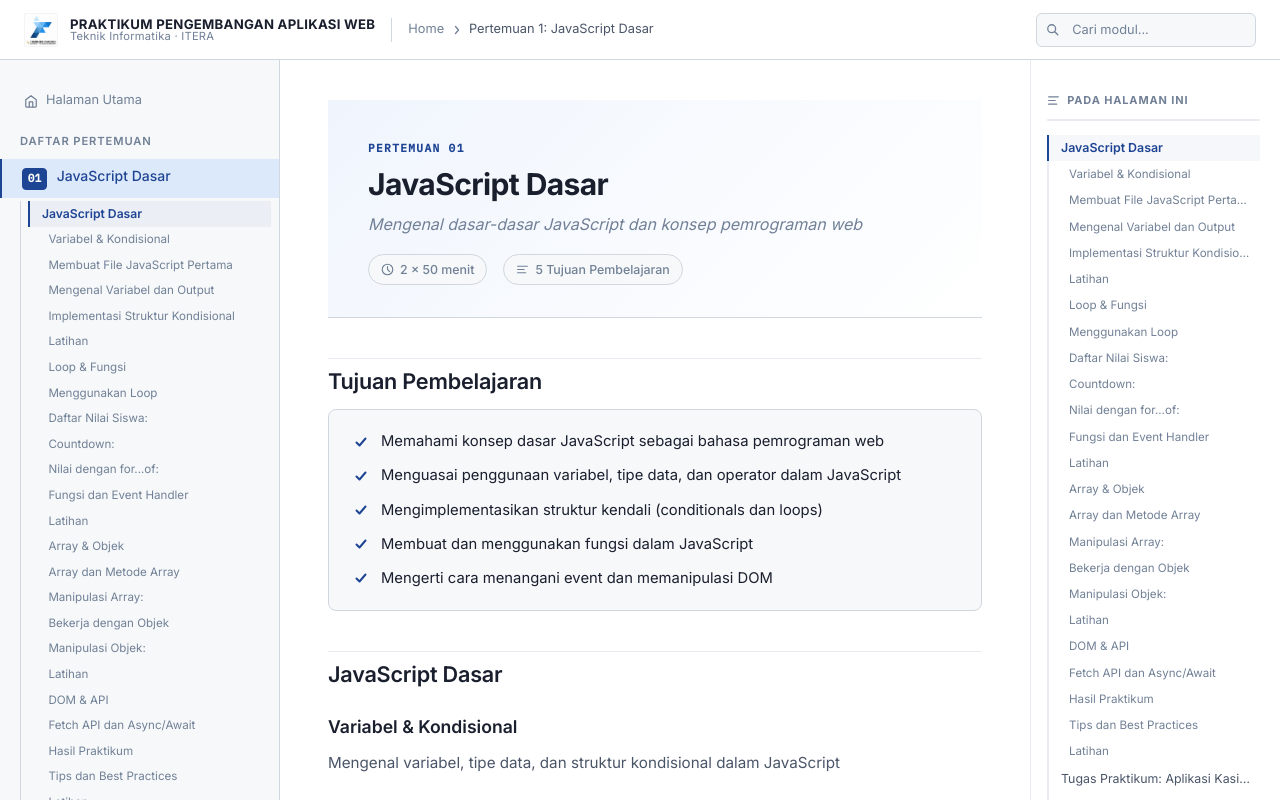
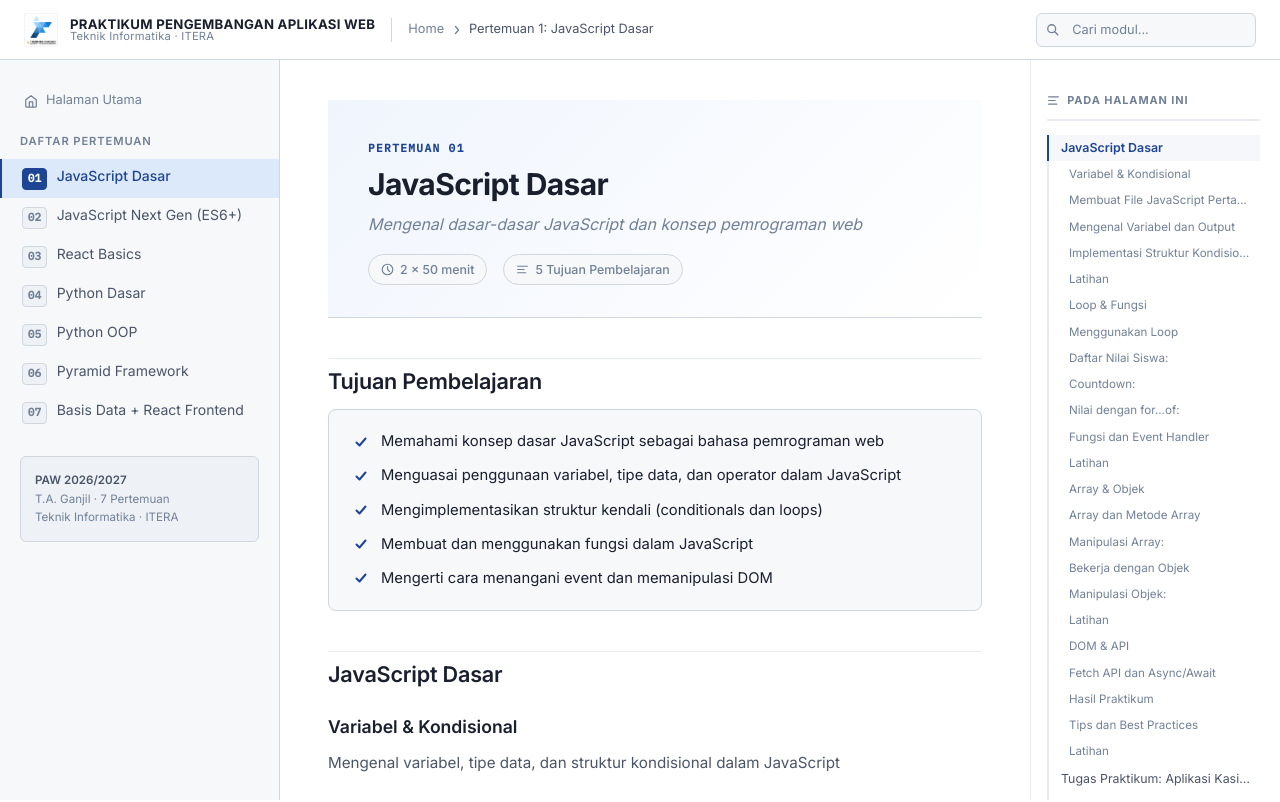
Before and after one commit to Dakim777/MODUL-PRAKTIKUM-PAW-2026-2027-TA.Ganjil, a Next.js app: page /pertemuan/1 in a window 1280 px wide. Shown: the top 802 px of the page. Built offline with nearby package versions, Linux system fonts and the light colour scheme.

Commit message:
fix(ui): simplify sidebar to only show modules and improve TOC scroll spy accuracy

```diff
--- a/src/components/Sidebar.tsx
+++ b/src/components/Sidebar.tsx
@@ -8,7 +8,6 @@ import { daftarPertemuan } from "@/lib/pertemuan";
 export default function Sidebar() {
   const pathname = usePathname();
   const [open, setOpen] = useState(false);
-  const [activeHeadingId, setActiveHeadingId] = useState<string>("");
 
   // Listen to toggle event from Header
   useEffect(() => {
@@ -19,45 +18,16 @@ export default function Sidebar() {
     return () => window.removeEventListener("toggleSidebar", handler);
   }, []);
 
-  // Listen to active heading changes from TableOfContents
-  useEffect(() => {
-    function headingHandler(e: Event) {
-      const customEvent = e as CustomEvent<{ id: string }>;
-      if (customEvent.detail?.id) {
-        setActiveHeadingId(customEvent.detail.id);
-      }
-    }
-    window.addEventListener("activeHeadingChanged", headingHandler);
-    return () =>
-      window.removeEventListener("activeHeadingChanged", headingHandler);
-  }, []);
-
   // Close on route change
   useEffect(() => {
     setOpen(false);
-    setActiveHeadingId("");
   }, [pathname]);
 
   function closeSidebar() {
     setOpen(false);
   }
 
-  function handleSubtopicClick(
-    e: React.MouseEvent<HTMLAnchorElement>,
-    id: string,
-    isCurrentPage: boolean
-  ) {
-    if (isCurrentPage) {
-      e.preventDefault();
-      const el = document.getElementById(id);
-      if (el) {
-        el.scrollIntoView({ behavior: "smooth" });
-        history.pushState(null, "", `#${id}`);
-        setActiveHeadingId(id);
-      }
-      setOpen(false);
-    }
-  }
+
 
   return (
     <>
@@ -146,34 +116,7 @@ export default function Sidebar() {
                     </span>
                   </Link>
 
-                  {/* Sub-module topics (terbuka jika pertemuan aktif) */}
-                  {isActive && p.subTopik && p.subTopik.length > 0 && (
-                    <div
-                      className="sidebar-subtopics"
-                      aria-label={`Sub-topik Pertemuan ${p.nomor}`}
-                    >
-                      <div className="sidebar-subtopics-list">
-                        {p.subTopik.map((sub) => {
-                          const isSubActive = activeHeadingId === sub.id;
-                          return (
-                            <a
-                              key={sub.id}
-                              href={`#${sub.id}`}
-                              onClick={(e) =>
-                                handleSubtopicClick(e, sub.id, isActive)
-                              }
-                              className={`sidebar-subtopic-link${isSubActive ? " active" : ""}${sub.level === 3 ? " sub-l3" : ""}`}
-                              title={sub.judul}
-                            >
-                              <span className="sidebar-subtopic-text">
-                                {sub.judul}
-                              </span>
-                            </a>
-                          );
-                        })}
-                      </div>
-                    </div>
-                  )}
+
                 </div>
               );
             })}
--- a/src/components/TableOfContents.tsx
+++ b/src/components/TableOfContents.tsx
@@ -105,7 +105,8 @@ export default function TableOfContents({ subTopik }: Props) {
       subTopik.forEach((item) => {
         const el = document.getElementById(item.id);
         if (el) {
-          elements.push({ id: item.id, top: el.offsetTop });
+          const topPos = el.getBoundingClientRect().top + window.scrollY;
+          elements.push({ id: item.id, top: topPos });
         }
       });
 
```
